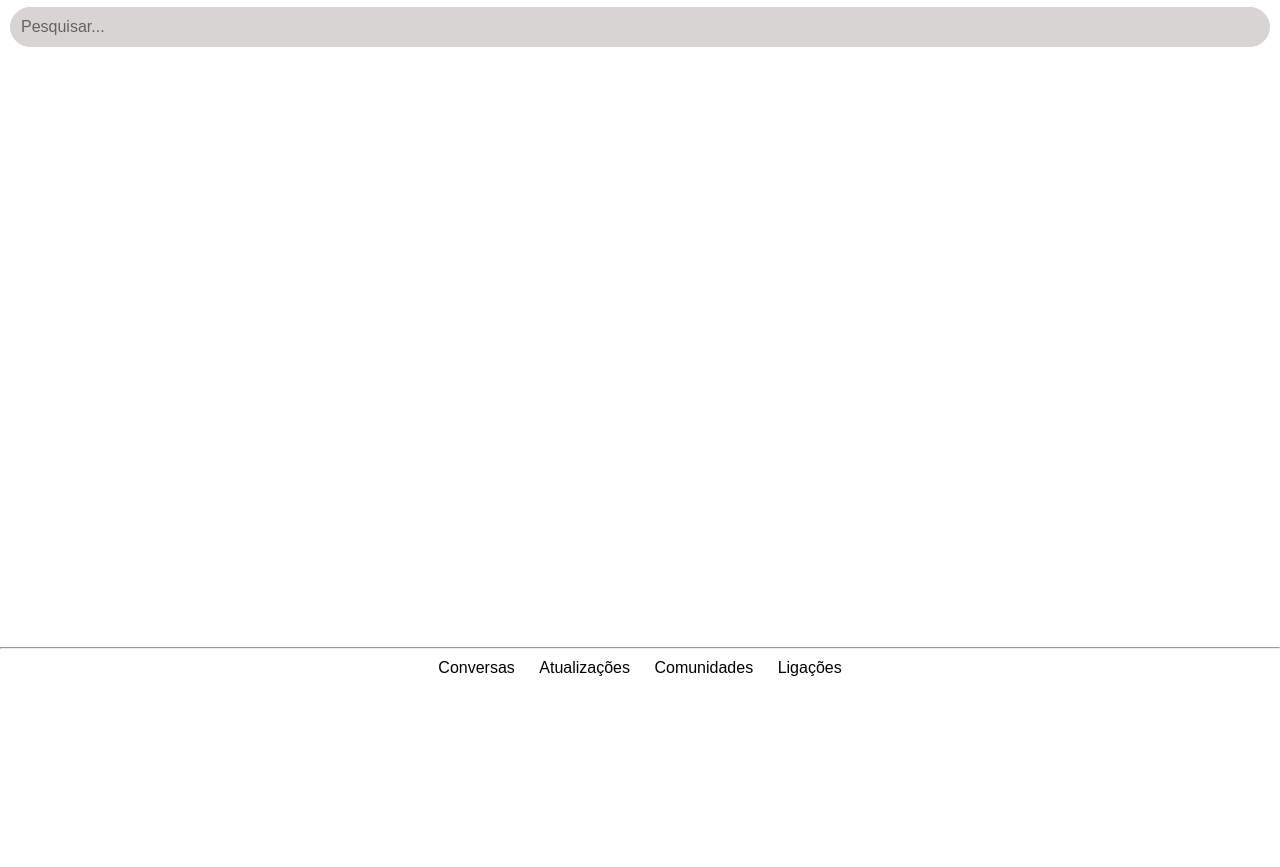
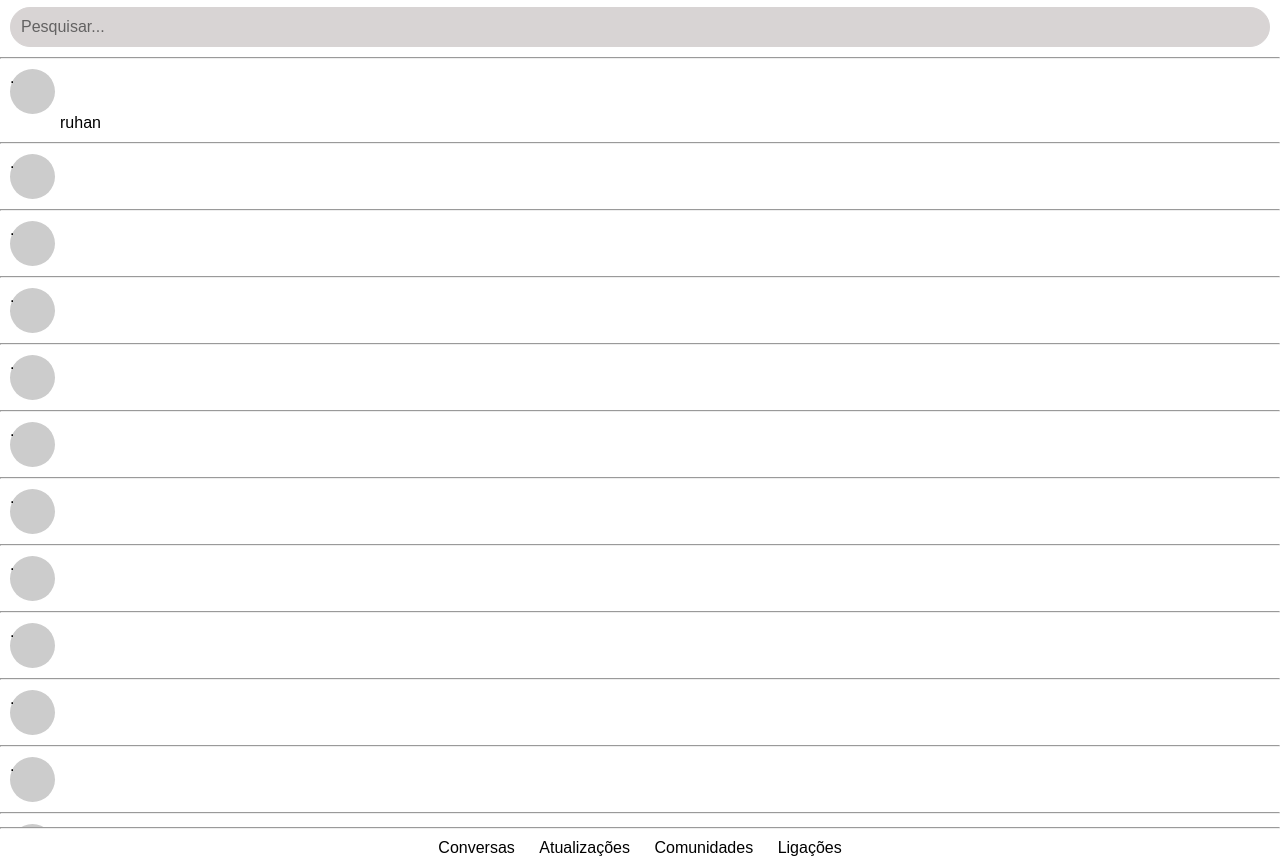
Before and after one commit to antonioruhan/WhatsApp, a plain HTML site: page index.html in a window 1280 px wide. Shown: the part 47-914 px from the top of the page. Before the commit the page ends 800 px from the top, so only its background shows below. Drawn offline with Linux system fonts and the light colour scheme.

Commit message:
Add files via upload

```diff
--- a/estilo.css
+++ b/estilo.css
@@ -32,9 +32,26 @@ h1{
 }
 
 main{
+    min-height: 770px;
+    max-height: 770px;
+    overflow: auto;
+}
+.contato{
+    padding: 10px 0px 10px 0px;
+}
+.contato:hover{
+    background-color: gray;
 
-    min-height: 590px;
-    max-height: 590px;
+}
+.ctt_img{
+    background: #ccc;
+    margin: 0px 10px;
+    border-radius: 50px;
+    width: 45px;
+    height: 45px;
+}
+.nomes{
+    margin-left: 60px;
 }
 
 
--- a/index.html
+++ b/index.html
@@ -22,8 +22,86 @@
     </nav>
 
     <main>
+        <hr>
 
+       <div class="contato">
+            <div class="ctt_img">.</div>
+            <p class="nomes">ruhan</p>
+        </div>
+
+        <hr>
+
+        <div class="contato">
+            <div class="ctt_img">.</div>
+        </div>
+
+        <hr>
+
+        <div class="contato">
+            <div class="ctt_img">.</div>
+        </div>
+
+        <hr>
+
+        <div class="contato">
+            <div class="ctt_img">.</div>
+        </div>
+
+        <hr>
+
+        <div class="contato">
+            <div class="ctt_img">.</div>
+        </div>
+
+        <hr>
+
+        <div class="contato">
+            <div class="ctt_img">.</div>
+        </div>
+
+        <hr>
+
+        <div class="contato">
+            <div class="ctt_img">.</div>
+        </div>
+
+        <hr>
+
+        <div class="contato">
+            <div class="ctt_img">.</div>
+        </div>
+
+        <hr>
+
+        <div class="contato">
+            <div class="ctt_img">.</div>
+        </div>
+
+        <hr>
+
+        <div class="contato">
+            <div class="ctt_img">.</div>
+        </div>
+
+        <hr>
+
+        <div class="contato">
+            <div class="ctt_img">.</div>
+        </div>
+
+        <hr>
+
+        <div class="contato">
+            <div class="ctt_img">.</div>
+        </div>
+
+        <hr>
+
+        <div class="contato">
+            <div class="ctt_img">.</div>
+        </div>
     </main>
+
     <hr>
     <footer>
         <a href="">Conversas</a>
```
